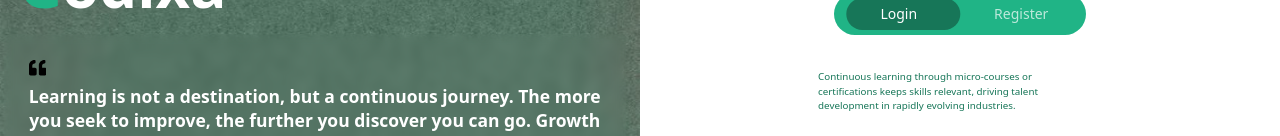
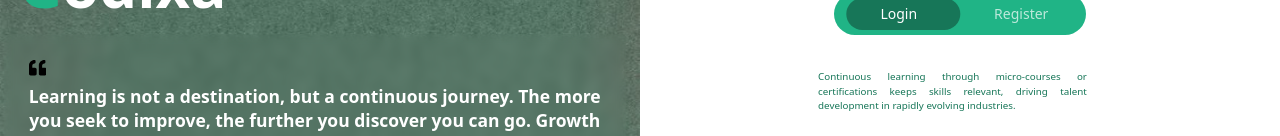
Before and after one commit to SiriusEG/Codixa_Front, a Next.js app: page /registration in a window 1280 px wide. Shown: the part 218-354 px from the top of the page. Built offline with nearby package versions, Linux system fonts and the light colour scheme.

Commit message:
Update justify paragraph to complete the line

```diff
--- a/src/app/(pages2)/registration/page.jsx
+++ b/src/app/(pages2)/registration/page.jsx
@@ -52,7 +52,7 @@ function Page() {
               toggleSwitch={toggleSwitch}
             />
             <p
-              style={{ marginLeft: "-15px" }}
+              style={{ marginLeft: "-15px" ,textAlign: 'justify',}}
               className=" font-[300] text-left mt-10 w-[80%]  text-[.7rem] text-secondary"
             >
               {" "}
```
